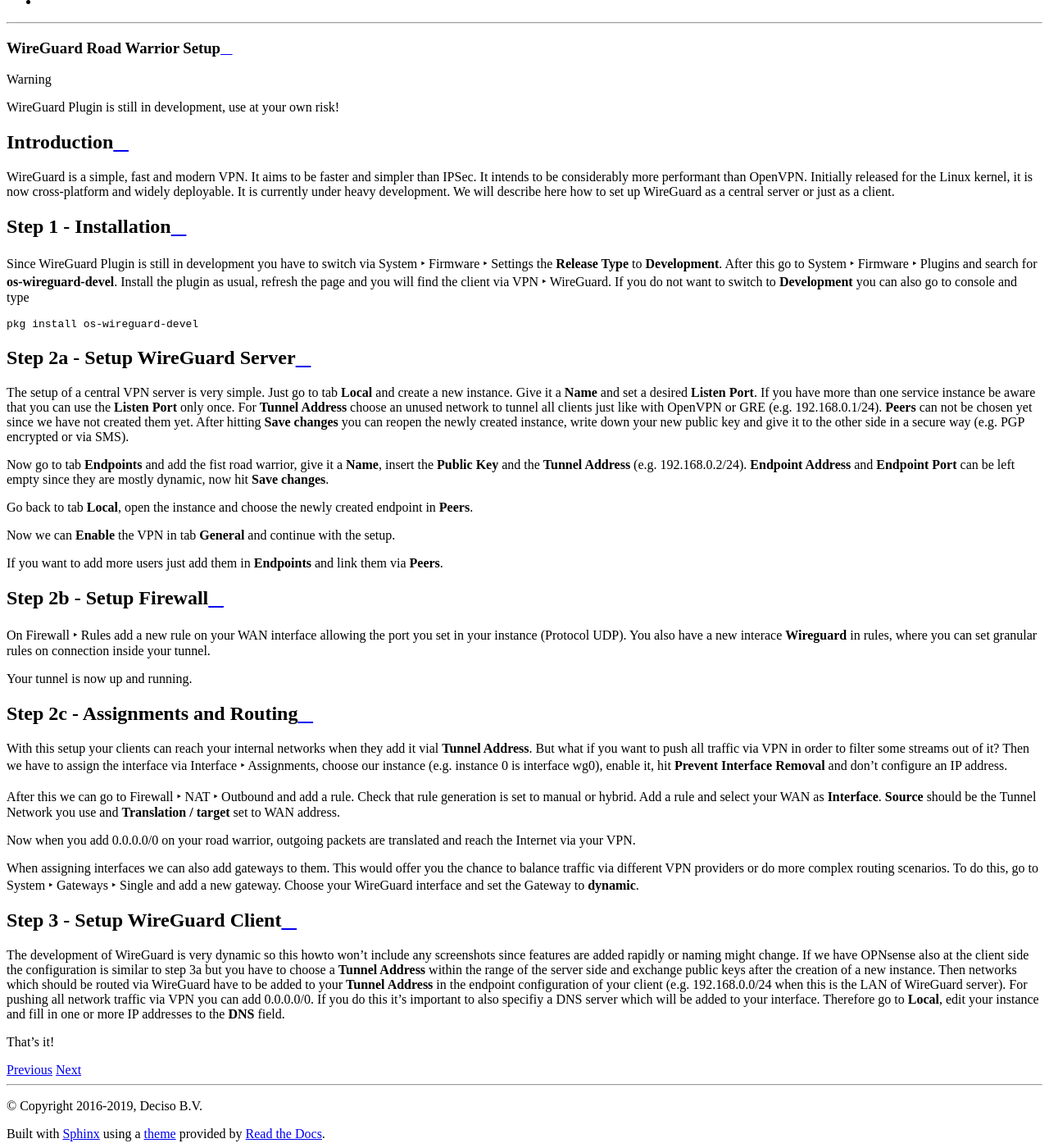
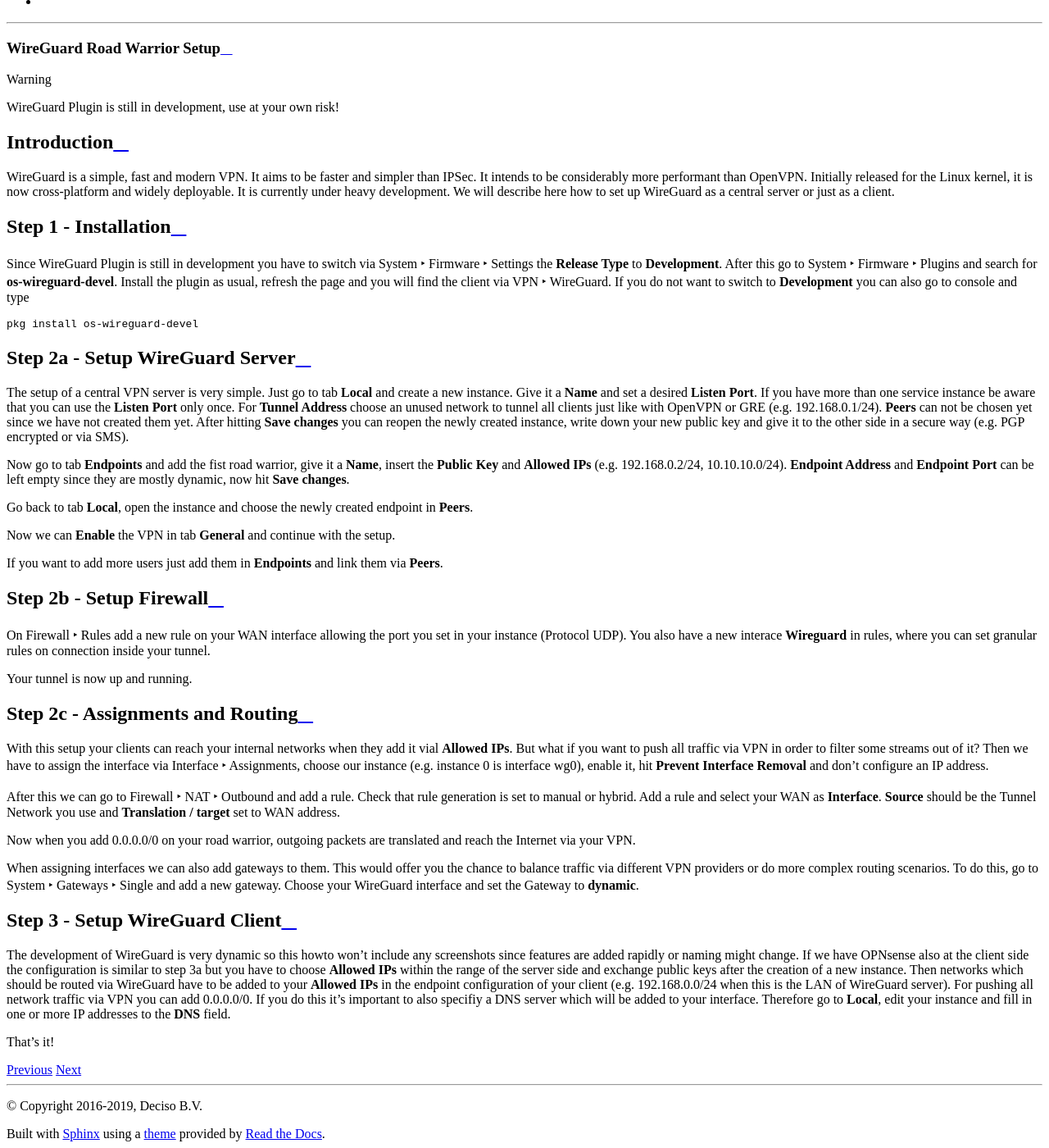
Before and after one commit to opnsense/docs, a Sphinx documentation site: the page built from source/manual/how-tos/wireguard-client.rst, in a window 1280 px wide and 1400 px high, scrolled down 876 px. Shown: the whole window at 82% size. Built offline with Sphinx 7.4.7 and the Read the Docs theme 2.0.0, drawn with Linux system fonts in a browser that asks for light colours.

Commit message:
Update wireguard-client.rst

```diff
--- a/source/manual/how-tos/wireguard-client.rst
+++ b/source/manual/how-tos/wireguard-client.rst
@@ -41,7 +41,7 @@
 key and give it to the other side in a secure way (e.g. PGP encrypted or via SMS).
 
 Now go to tab **Endpoints** and add the fist road warrior, give it a **Name**, insert the **Public
-Key** and the **Tunnel Address** (e.g. 192.168.0.2/24). **Endpoint Address** and  **Endpoint Port**
+Key** and **Allowed IPs** (e.g. 192.168.0.2/24, 10.10.10.0/24). **Endpoint Address** and  **Endpoint Port**
 can be left empty since they are mostly dynamic, now hit **Save changes**.
 
 Go back to tab **Local**, open the instance and choose the newly created endpoint in **Peers**.
@@ -64,7 +64,7 @@
 Step 2c - Assignments and Routing
 ---------------------------------
 
-With this setup your clients can reach your internal networks when they add it vial **Tunnel Address**.
+With this setup your clients can reach your internal networks when they add it vial **Allowed IPs**.
 But what if you want to push all traffic via VPN in order to filter some streams out of it?
 Then we have to assign the interface via :menuselection:`Interface --> Assignments`, choose our instance (e.g. instance
 0 is interface wg0), enable it, hit **Prevent Interface Removal** and don't configure an IP address.
@@ -88,9 +88,9 @@
 The development of WireGuard is very dynamic so this howto won't include any screenshots since
 features are added rapidly or naming might change.
 If we have OPNsense also at the client side the configuration is similar to step 3a but you have to
-choose a **Tunnel Address** within the range of the server side and exchange public keys after
+choose **Allowed IPs** within the range of the server side and exchange public keys after
 the creation of a new instance. Then networks which should be routed via WireGuard have to be
-added to your **Tunnel Address** in the endpoint configuration of your client (e.g. 192.168.0.0/24
+added to your **Allowed IPs** in the endpoint configuration of your client (e.g. 192.168.0.0/24
 when this is the LAN of WireGuard server). For pushing all network traffic via VPN you can add
 0.0.0.0/0. If you do this it's important to also specifiy a DNS server which will be added to your
 interface. Therefore go to **Local**, edit your instance and fill in one or more IP addresses to
```
